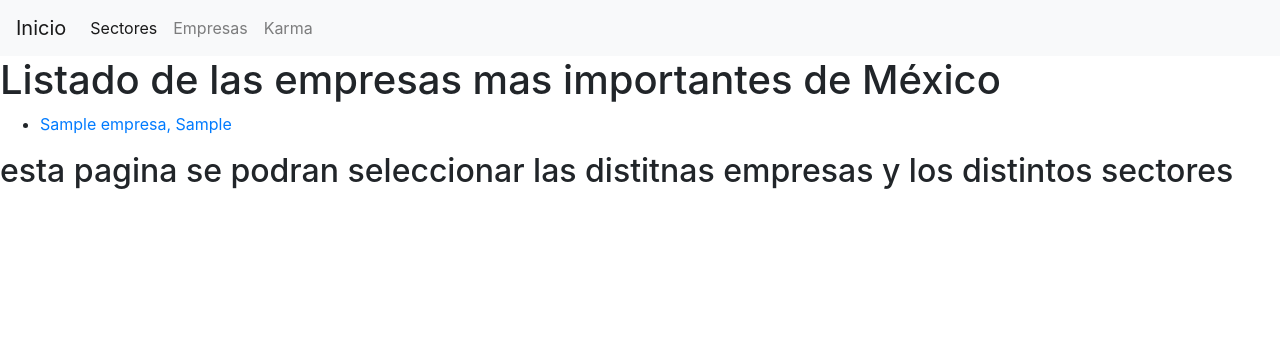
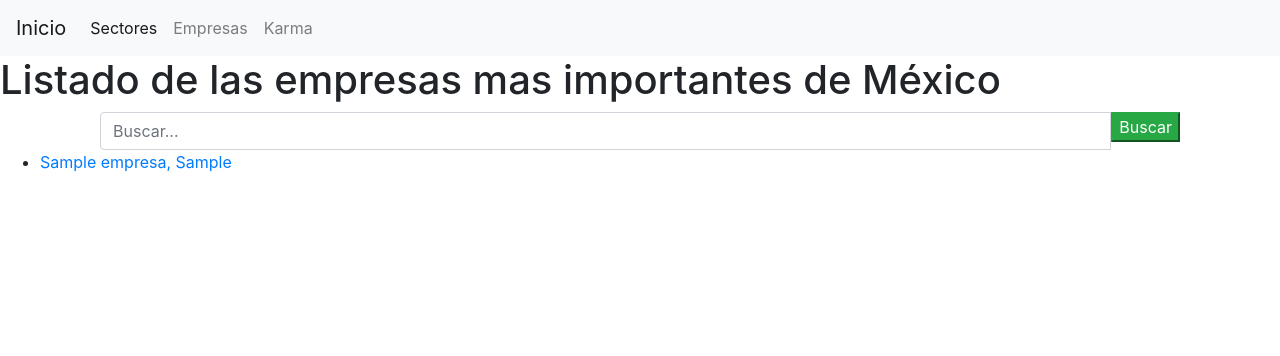
Before and after one commit to leonardo2000mx/sectorfinanciero, a Django app: page /empresas in a window 1280 px wide. Shown: the top 356 px of the page. Run offline with Django 3.2, Linux system fonts and the light colour scheme; tables that the repository leaves empty hold one stand-in row (values such as "Sample post"); some libraries are stand-ins or nearby versions.

Commit message:
paginacion y filtro para empresas

```diff
--- a/empresas/templates/empresas/base.html
+++ b/empresas/templates/empresas/base.html
@@ -38,7 +38,6 @@
 
 
 
-
 {% block header %}{% endblock header %}
 
 {% block content %}{% endblock content %}
--- a/empresas/templates/empresas/empresa.html
+++ b/empresas/templates/empresas/empresa.html
@@ -6,6 +6,8 @@
     {% block titulo %}<title>{{empresa.nombre}}</title>{% endblock titulo %}
 
     {% block content %}
+
+
     <h1>{{empresa.nombre}}</h1>
 
     <div class="container">
--- a/empresas/templates/empresas/empresas.html
+++ b/empresas/templates/empresas/empresas.html
@@ -7,6 +7,25 @@
 
 
 {% block content %}
+
+<div class="container">
+    <div class="row">
+      <div class="col-md-12 search">
+        <form method="get">
+          <div id="custom-search-input">
+            <div class="input-group col-md-12">
+              <input type="text" class="form-control" placeholder="Buscar..." name="buscar" value="{{request.GET.buscar}}" >
+              <span class="input-group-list">
+                <i class="icon icon-search"></i>
+                <button type="submit" class="boton btn-success">Buscar</button>
+              </span>
+            </div>
+          </div>
+        </form>
+      </div>
+    </div>
+  </div>
+
 <ul>
     {% for empresa in empresas %}
         <li>
@@ -18,9 +37,35 @@
 </ul>
 
 
+<div class="container h-100">
+<div class="row justify-content-center h-100">
+{% if empresas.has_next or empresas.has_previous %}
 
-    <h2>
-  esta pagina se podran  seleccionar las distitnas empresas
-  y los distintos sectores
-    </h2>
+    <ul class="pagination">
+        {% if empresas.has_previous %}
+            <li><a href="?page={{ empresas.previous_page_number }}" class="btn btnpages"><i
+                    class="glyphicon glyphicon-chevron-left"></i></a></li>
+        {% endif %}
+        {% for page in empresas.paginator.page_range %}
+            <li class="{% if empresas.number == page %}active{% endif %}">
+                <a class="btn btnpages" href="?page={{ page }}">{{ page }}</a></li>
+        {% endfor %}
+
+        {% if empresas.has_next %}
+            <li>
+                <a href="?page={{ empresas.next_page_number }}" class="btn btnpages">
+                    <i class="glyphicon glyphicon-chevron-right"></i>
+                </a>
+            </li>
+        {% endif %}
+    </ul>
+
+
+
+{% endif %}
+
+</div>
+<div>
+
+
 {% endblock content %}
--- a/empresas/views.py
+++ b/empresas/views.py
@@ -5,6 +5,7 @@ from chartjs.views.lines import BaseLineChartView
 from django.http import JsonResponse
 from rest_framework import viewsets
 from .serializers import SectorSerializer, EmpresaSerializer, PrecioempresaSerializer, PreciosectorSerializer
+from django.core.paginator import Paginator, EmptyPage, PageNotAnInteger
 
 # Create your views here.
 
@@ -26,7 +27,26 @@ def precio_empresas(request,id):
     return render (request,"empresas/precio_empresas.html",{"precio_empresa":precio_empresa})
 
 def empresas(request):
+    queryset = request.GET.get("buscar")
     empresas = Empresa.objects.all()
+    if queryset:
+        empresas = Empresa.objects.filter(
+            nombre__icontains=queryset
+        )
+    paginator = Paginator(empresas, 10)
+    page = request.GET.get('page')
+
+
+    try:
+        empresas = paginator.page(page)
+    except PageNotAnInteger:
+        # If page is not an integer, deliver first page.
+        empresas = paginator.page(1)
+    except EmptyPage:
+        # If page is out of range (e.g. 9999), deliver last page of results.
+        empresas= paginator.page(paginator.num_pages)
+
+
     # precios_empresa = empresa.precioempresa_set.all()
     return render(request,"empresas/empresas.html",{"empresas":empresas})
 
```
